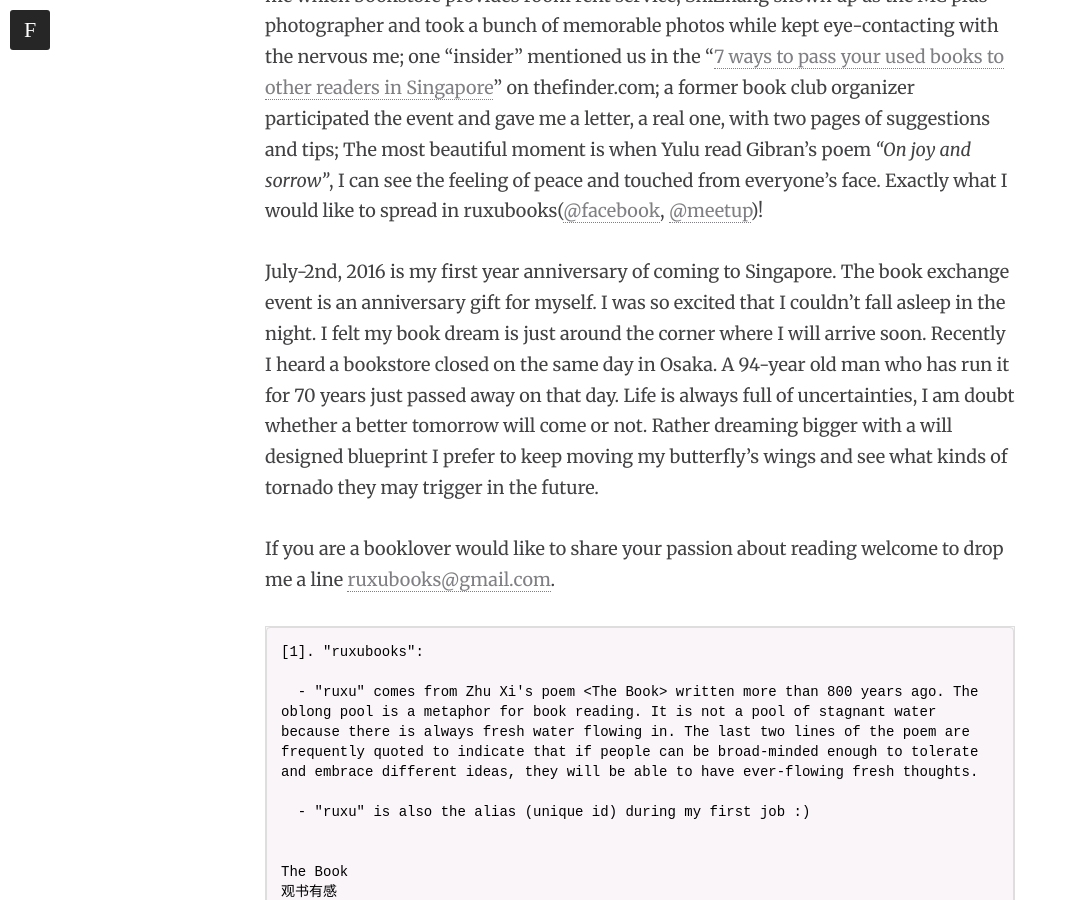
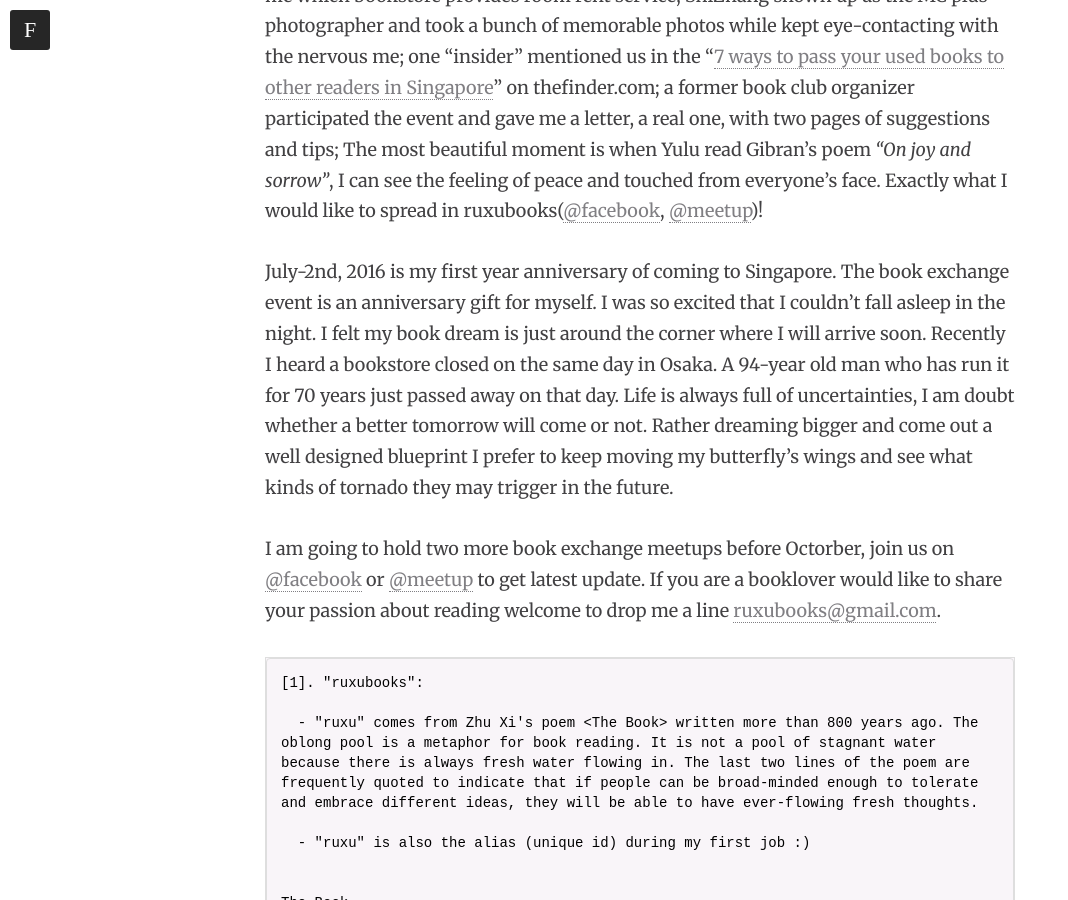
Before and after one commit to ruixinxu/ruxubooks.com, a Jekyll site: the page built from _posts/2016-07-17-butterfly-wings.markdown, in a window 1280 px wide and 900 px high, scrolled down 2528 px. Shown: the whole window, without its empty margins (0-1068 px from the left). Built offline with Jekyll 4.4.1, drawn with Linux system fonts in a browser that asks for light colours; nearby versions of some CDN libraries; comment, search, counter and statistics services are not loaded.

Commit message:
update post

````diff
--- a/_posts/2016-07-17-butterfly-wings.markdown
+++ b/_posts/2016-07-17-butterfly-wings.markdown
@@ -27,9 +27,9 @@ In front of new challenges I usually feel more worried than excited. Adelina and
 
 During the preparation for the first ruxubooks([@facebook](https://www.facebook.com/ruxubooks/), [@meetup](http://www.meetup.com/Ruxubooks-%E5%A6%82%E8%AE%B8%E9%98%85%E8%AF%BB/)) event, I have received lots of support and surprises. Jinyu, Liubo and Shicheng went bookstore-hopping with me to identity the location; kind-hearted clerk in *woods the books* told me which bookstore provides room rent service; ShiZhang shown up as the MC plus photographer and took a bunch of memorable photos while kept eye-contacting with the nervous me; one "insider" mentioned us in the "[7 ways to pass your used books to other readers in Singapore](http://www.thefinder.com.sg/whats-hot/things-do/7-ways-pass-your-used-books-other-readers-singapore)" on thefinder.com; a former book club organizer participated the event and gave me a letter, a real one, with two pages of suggestions and tips; The most beautiful moment is when Yulu read Gibran's poem *"On joy and sorrow"*, I can see the feeling of peace and touched from everyone's face. Exactly what I would like to spread in ruxubooks([@facebook](https://www.facebook.com/ruxubooks/), [@meetup](http://www.meetup.com/Ruxubooks-%E5%A6%82%E8%AE%B8%E9%98%85%E8%AF%BB/))!
 
-July-2nd, 2016 is my first year anniversary of coming to Singapore. The book exchange event is an anniversary gift for myself. I was so excited that I couldn't fall asleep in the night. I felt my book dream is just around the corner where I will arrive soon. Recently I heard a bookstore closed on the same day in Osaka. A 94-year old man who has run it for 70 years just passed away on that day. Life is always full of uncertainties, I am doubt whether a better tomorrow will come or not. Rather dreaming bigger with a will designed blueprint I prefer to keep moving my butterfly's wings and see what kinds of tornado they may trigger in the future.
+July-2nd, 2016 is my first year anniversary of coming to Singapore. The book exchange event is an anniversary gift for myself. I was so excited that I couldn't fall asleep in the night. I felt my book dream is just around the corner where I will arrive soon. Recently I heard a bookstore closed on the same day in Osaka. A 94-year old man who has run it for 70 years just passed away on that day. Life is always full of uncertainties, I am doubt whether a better tomorrow will come or not. Rather dreaming bigger and come out a well designed blueprint I prefer to keep moving my butterfly's wings and see what kinds of tornado they may trigger in the future.
 
-If you are a booklover would like to share your passion about reading welcome to drop me a line [ruxubooks@gmail.com](mailto:ruxubooks@gmail.com).
+I am going to hold two more book exchange meetups before Octorber, join us on [@facebook](https://www.facebook.com/ruxubooks/) or  [@meetup](http://www.meetup.com/Ruxubooks-%E5%A6%82%E8%AE%B8%E9%98%85%E8%AF%BB/) to get latest update. If you are a booklover would like to share your passion about reading welcome to drop me a line [ruxubooks@gmail.com](mailto:ruxubooks@gmail.com).
 
 ```
 [1]. "ruxubooks":
````
